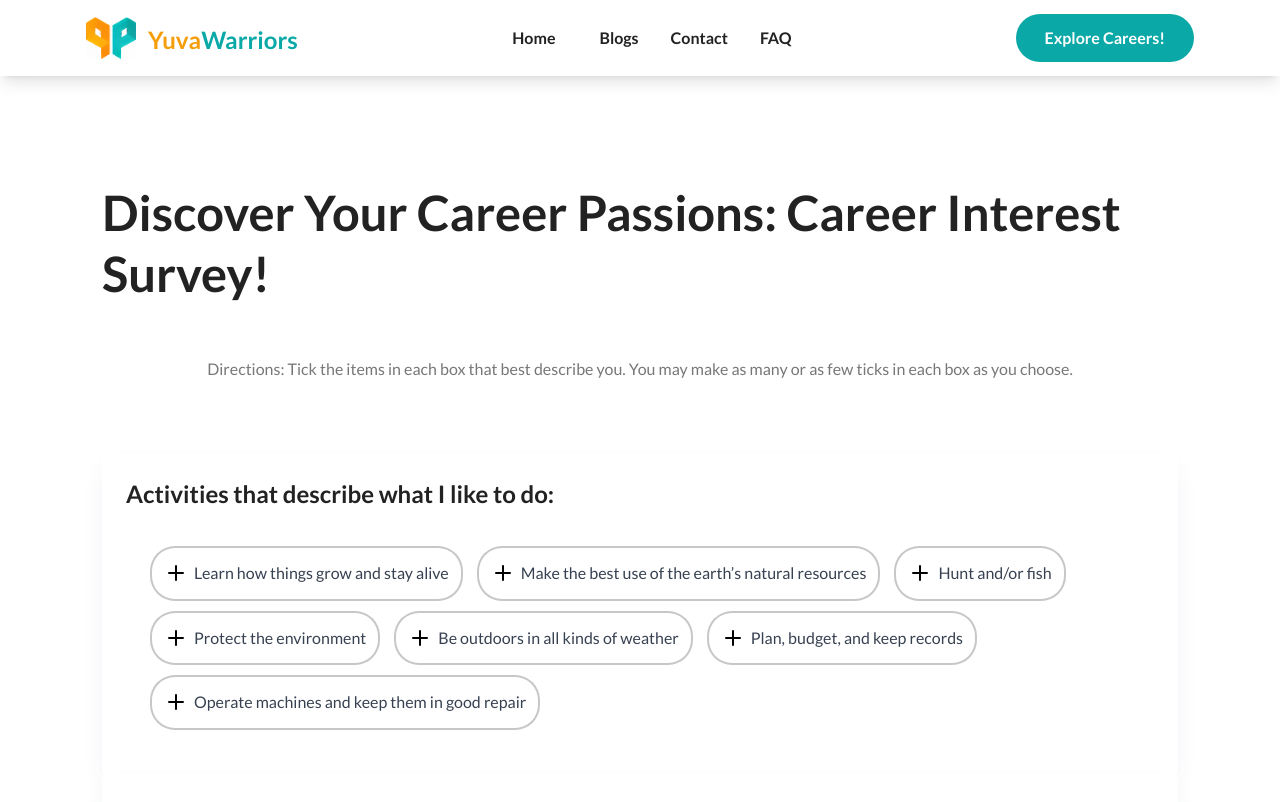
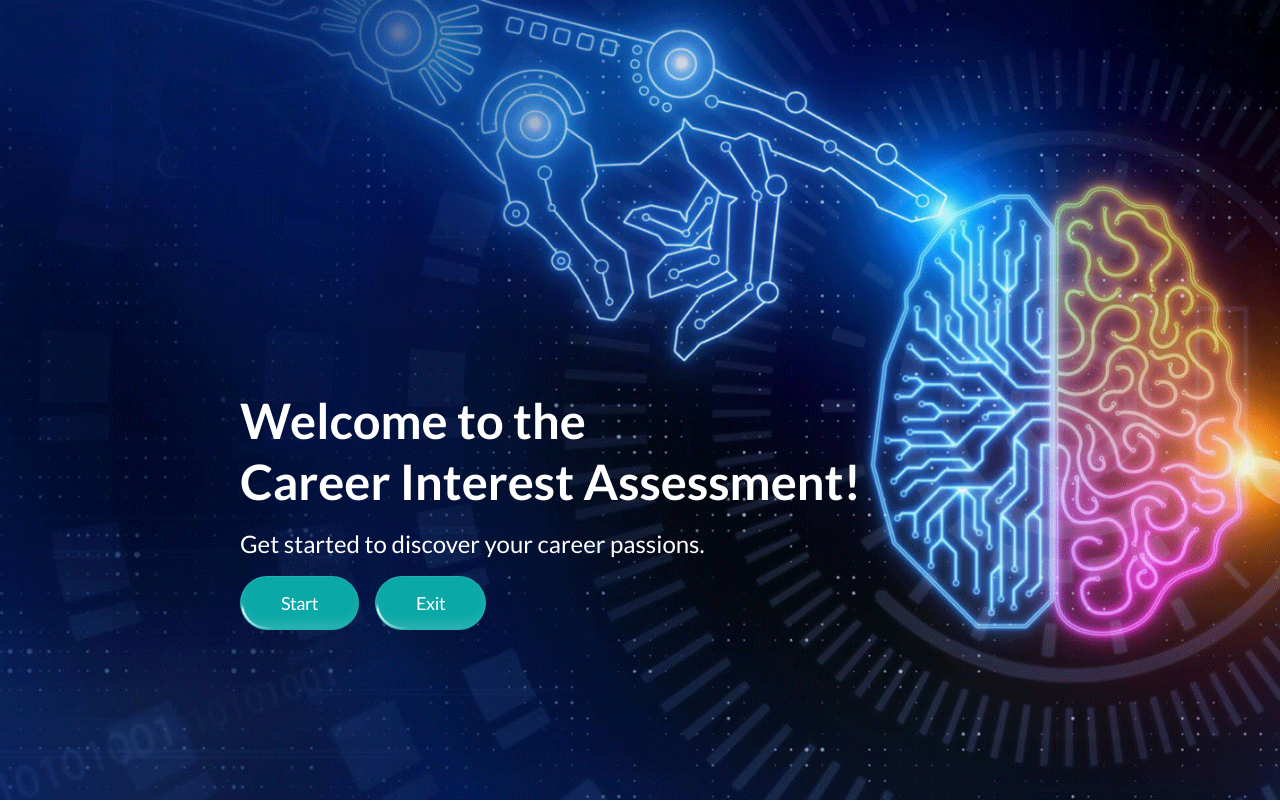
Before and after one commit to ZeroThreshold/yuvawarriors, a Next.js app: page /yuvamanthan in a window 1280 px wide. Shown: the top 802 px of the page. Built offline with nearby package versions, Linux system fonts and the light colour scheme; what tailwind-bootstrap-grid would draw is missing.

Commit message:
improved carrers page UI

```diff
--- /dev/null
+++ b/components/magicui/border-beam.js
@@ -0,0 +1,36 @@
+import { cn } from "@lib/utils/utils";
+const BorderBeam = ({
+  className,
+  size = 200,
+  duration = 15,
+  anchor = 90,
+  borderWidth = 1.5,
+  colorFrom = "#ffaa40",
+  colorTo = "#9c40ff",
+  delay = 0,
+}) => {
+  return (
+    <div
+      style={{
+        "--size": size,
+        "--duration": duration,
+        "--anchor": anchor,
+        "--border-width": borderWidth,
+        "--color-from": colorFrom,
+        "--color-to": colorTo,
+        "--delay": `-${delay}s`,
+      }}
+      className={cn(
+        "absolute inset-[0] rounded-[inherit] [border:calc(var(--border-width)*1px)_solid_transparent]",
+
+        // mask styles
+        "![mask-clip:padding-box,border-box] ![mask-composite:intersect] [mask:linear-gradient(transparent,transparent),linear-gradient(white,white)]",
+
+        // pseudo styles
+        "after:absolute after:aspect-square after:w-[calc(var(--size)*1px)] after:animate-border-beam after:[animation-delay:var(--delay)] after:[background:linear-gradient(to_left,var(--color-from),var(--color-to),transparent)] after:[offset-anchor:calc(var(--anchor)*1%)_50%] after:[offset-path:rect(0_auto_auto_0_round_calc(var(--size)*1px))]",
+        className,
+      )}
+    />
+  );
+};
+export default BorderBeam;
--- /dev/null
+++ b/components/magicui/shimmer-button.js
@@ -0,0 +1,83 @@
+import { cn } from "@lib/utils/utils";
+import React from "react";
+
+
+const ShimmerButton = React.forwardRef(
+  (
+    {
+      shimmerColor = "#ffffff",
+      shimmerSize = "0.1em",
+      shimmerDuration = "3s",
+      borderRadius = "100px",
+      background = "#0aa8a7",
+      className,
+      children,
+      ...props
+    },
+    ref,
+  ) => {
+    return (
+      <button
+        style={{
+          "--spread": "90deg",
+          "--shimmer-color": shimmerColor,
+          "--radius": borderRadius,
+          "--speed": shimmerDuration,
+          "--cut": shimmerSize,
+          "--bg": background,
+        }}
+        className={cn(
+          "group relative z-0 flex cursor-pointer items-center justify-center overflow-hidden whitespace-nowrap border border-white/10 px-6 py-3 text-white [background:var(--bg)] [border-radius:var(--radius)] dark:text-black",
+          "transform-gpu transition-transform duration-300 ease-in-out active:translate-y-[1px]",
+          className
+        )}
+        ref={ref}
+        {...props}
+      >
+        {/* spark container */}
+        <div
+          className={cn(
+            "-z-30 blur-[2px]",
+            "absolute inset-0 overflow-visible [container-type:size]"
+          )}
+        >
+          {/* spark */}
+          <div className="absolute inset-0 h-[100cqh] animate-slide [aspect-ratio:1] [border-radius:0] [mask:none]">
+            {/* spark before */}
+            <div className="animate-spin-around absolute inset-[-100%] w-auto rotate-0 [background:conic-gradient(from_calc(270deg-(var(--spread)*0.5)),transparent_0,var(--shimmer-color)_var(--spread),transparent_var(--spread))] [translate:0_0]" />
+          </div>
+        </div>
+        {children}
+
+        {/* Highlight */}
+        <div
+          className={cn(
+            "insert-0 absolute h-full w-full",
+
+            "rounded-2xl px-4 py-1.5 text-sm font-medium shadow-[inset_0_-8px_10px_#ffffff1f]",
+
+            // transition
+            "transform-gpu transition-all duration-300 ease-in-out",
+
+            // on hover
+            "group-hover:shadow-[inset_0_-6px_10px_#ffffff3f]",
+
+            // on click
+            "group-active:shadow-[inset_0_-10px_10px_#ffffff3f]"
+          )}
+        />
+
+        {/* backdrop */}
+        <div
+          className={cn(
+            "absolute -z-20 [background:var(--bg)] [border-radius:var(--radius)] [inset:var(--cut)]"
+          )}
+        />
+      </button>
+    );
+  }
+);
+
+ShimmerButton.displayName = "ShimmerButton";
+
+export default ShimmerButton;
--- a/components/yuvamanthan/DisplayQuestions.js
+++ b/components/yuvamanthan/DisplayQuestions.js
@@ -12,6 +12,7 @@ const DisplayQuestions = () => {
     results,
     setShowResults,
     showResults,
+    setstartGame
   } = useZustandStore();
   const [answers, setAnswers] = useState({});
 
@@ -48,17 +49,31 @@ const DisplayQuestions = () => {
     setResults(sortedResults);
     setShowResults(true);
   };
-
+  const handleExitClick = () => {
+    // Go back to the previous page
+    setstartGame(false);
+    console.log("setting");
+  };
   return (
     <div>
-      <div className="my-5">
+      <div className="my-5 ">
+
         {!showResults &&
           questions.map((question, i) => {
             if (i !== questionNumber) return null;
             return (
               <div key={i}>
+              <div className="bg-white p-2">
+                <div className="flex items-center bg-gray-100 p-4 rounded">
+              <div className="w-4 h-4 rounded-full bg-primary mr-2"></div>
+              <p className="whitespace-nowrap text-gray-800">
+                Directions: Tick the items in each box that best describe you. You may make as many or as few ticks in each box as you choose.
+              </p>
+            </div>
+            </div>
                 {question.questionList.map((questionItem, j) => (
-                  <div key={j} className="bg-white rounded shadow p-6">
+                  <div key={j} className="bg-white shadow p-6">
+
                     <h3 className="text-2xl font-bold mb-4">
                       {questionItem.question}
                     </h3>
@@ -88,12 +103,10 @@ const DisplayQuestions = () => {
                 ))}
                 <div className="flex gap-4 w-full">
                   <button
-                    className={`btn btn-primary mt-10  ${
-                      questionNumber == 0 ? "hidden" : "block"
-                    }`}
-                    onClick={() => decrease(1)}
+                    className={`btn btn-primary mt-10`}
+                    onClick=  {questionNumber == 0 ? handleExitClick : () => decrease(1)}
                   >
-                    back
+                    Back
                   </button>
                   <button
                     className={`btn btn-primary mt-10  ${
@@ -103,19 +116,20 @@ const DisplayQuestions = () => {
                   >
                     Next
                   </button>
-                </div>
-              </div>
-            );
-          })}
-        {!showResults && (
+                          {!showResults && (
           <div
-            className={`flex mt-4 ${questionNumber == 15 ? "block" : "hidden"}`}
+            className={`mt-10 ${questionNumber == 15 ? "block" : "hidden"}`}
           >
-            <button className="btn btn-primary w-full" onClick={onSubmit}>
+            <button className="btn btn-primary" onClick={onSubmit}>
               Submit
             </button>
           </div>
         )}
+                </div>
+
+              </div>
+            );
+          })}
         {showResults && <ShowSurveyResults results={results} />}
       </div>
     </div>
--- a/hooks/useStore.js
+++ b/hooks/useStore.js
@@ -12,4 +12,6 @@ export const useZustandStore = create((set) => ({
   setResults: (results) => set(() => ({ results })),
   showResults: false,
   setShowResults: (showResults) => set(() => ({ showResults })),
+  startGame: false,
+  setstartGame: (startGame) => set(() => ({ startGame })),
 }));
--- /dev/null
+++ b/layouts/Gameof.js
@@ -0,0 +1,96 @@
+import config from "@config/config.json";
+import { plainify } from "@lib/utils/textConverter";
+import Head from "next/head";
+import { useRouter } from "next/router";
+
+const GameBase = ({
+  title,
+  meta_title,
+  description,
+  image,
+  noindex,
+  canonical,
+  children,
+}) => {
+  const { meta_image, meta_author, meta_description } = config.metadata;
+  const { base_url } = config.site;
+  const router = useRouter();
+
+  return (
+    <>
+      <Head>
+        {/* title */}
+        <title>
+          {plainify(
+            meta_title ? meta_title : title ? title : config.site.title
+          )}
+        </title>
+
+        {/* canonical url */}
+        {canonical && <link rel="canonical" href={canonical} itemProp="url" />}
+
+        {/* noindex robots */}
+        {noindex && <meta name="robots" content="noindex,nofollow" />}
+
+        {/* meta-description */}
+        <meta
+          name="description"
+          content={plainify(description ? description : meta_description)}
+        />
+
+        {/* author from config.json */}
+        <meta name="author" content={meta_author} />
+
+        {/* og-title */}
+        <meta
+          property="og:title"
+          content={plainify(
+            meta_title ? meta_title : title ? title : config.site.title
+          )}
+        />
+
+        {/* og-description */}
+        <meta
+          property="og:description"
+          content={plainify(description ? description : meta_description)}
+        />
+        <meta property="og:type" content="website" />
+        <meta
+          property="og:url"
+          content={`${base_url}/${router.asPath.replace("/", "")}`}
+        />
+
+        {/* twitter-title */}
+        <meta
+          name="twitter:title"
+          content={plainify(
+            meta_title ? meta_title : title ? title : config.site.title
+          )}
+        />
+
+        {/* twitter-description */}
+        <meta
+          name="twitter:description"
+          content={plainify(description ? description : meta_description)}
+        />
+
+        {/* og-image */}
+        <meta
+          property="og:image"
+          content={`${base_url}${image ? image : meta_image}`}
+        />
+
+        {/* twitter-image */}
+        <meta
+          name="twitter:image"
+          content={`${base_url}${image ? image : meta_image}`}
+        />
+        <meta name="twitter:card" content="summary_large_image" />
+      </Head>
+      {/* main site */}
+      <main>{children}</main>
+    </>
+  );
+};
+
+export default GameBase;
--- /dev/null
+++ b/lib/utils/utils.js
@@ -0,0 +1,6 @@
+import clsx from "clsx";
+import { twMerge } from "tailwind-merge";
+
+export function cn(...inputs) {
+  return twMerge(clsx(...inputs));
+}
--- a/package.json
+++ b/package.json
@@ -31,10 +31,12 @@
     "@tailwindcss/forms": "^0.5.3",
     "@tailwindcss/typography": "^0.5.8",
     "autoprefixer": "^10.4.13",
+    "clsx": "^2.1.1",
     "date-fns": "^2.29.3",
     "date-fns-tz": "^1.3.7",
     "eslint": "8.29.0",
     "eslint-config-next": "13.0.6",
+    "framer-motion": "^11.1.7",
     "jshint": "^2.13.6",
     "postcss": "^8.4.19",
     "prettier": "^2.8.1",
@@ -42,6 +44,7 @@
     "sass": "^1.56.2",
     "sharp": "^0.31.2",
     "tailwind-bootstrap-grid": "^5.0.1",
+    "tailwind-merge": "^2.3.0",
     "tailwindcss": "^3.2.4"
   }
 }
--- a/pages/index.js
+++ b/pages/index.js
@@ -17,7 +17,8 @@ const Home = ({ frontmatter }) => {
 
   return (
     <Base title={title}>
-      <section className="section pb-[50px] bg-theme-light">
+
+      <section className="section pb-[50px] bg-theme-light" >
         <div className="container">
           <div className="row text-center">
             <div className="mx-auto lg:col-10">
--- a/pages/yuvamanthan/index.js
+++ b/pages/yuvamanthan/index.js
@@ -2,31 +2,32 @@ import config from "@config/config.json";
 import Base from "@layouts/Baseof";
 import DisplayQuestions from "components/yuvamanthan/DisplayQuestions";
 import { useZustandStore } from "@hooks/useStore";
-
+import GameBase from "@layouts/Gameof";
+import ShimmerButton from "components/magicui/shimmer-button";
+import BorderBeam from "components/magicui/border-beam";
 const YuvaManthan = () => {
   const { title } = config.site;
   const { showResults } = useZustandStore();
+  const { startGame, setstartGame } = useZustandStore();
 
+  const handleStartClick = () => {
+    console.log("Start")
+    setstartGame(true);
+  };
+  const handleExitClick = () => {
+    // Go back to the previous page
+    window.history.back();
+  };
   return (
-    <Base title={title}>
-      <section className="section pb-[50px]">
-        <div className="container">
+    <GameBase>
+     <section className="section pb-[50px] bg-cover bg-no-repeat h-screen bg-[url('../public/images/background.png')]">
+    {startGame ? (
+      <>
         {!showResults ? (
           <>
-              <div className="flex w-full justify-center mt-5 p-4 md:p-4">
-                <div className="mx-auto lg:col-10">
-                  <h1 className="font-primary font-bold">
-                    Discover Your Career Passions: Career Interest Survey!
-                  </h1>
-                </div>
-              </div>
-              <div className="flex w-full justify-center mt-5 p-4 md:p-4">
-                <div className="mx-auto lg:col-10">
-                  <p>
-                    Directions: Tick the items in each box that best describe
-                    you. You may make as many or as few ticks in each box as you
-                    choose.
-                  </p>
+            <div className="flex w-full mt-5 p-4 md:p-4 text-white justify-center">
+              <div className="lg:col-10">
+
               </div>
             </div>
           </>
@@ -39,14 +40,34 @@ const YuvaManthan = () => {
           </div>
         )}
         <div className="flex w-full justify-center mt-5 p-4 md:p-4">
-            <div className="mx-auto lg:col-10">
-              <DisplayQuestions />
+          <div className="mx-auto lg:col-10 ">
+\           <DisplayQuestions />
           </div>
         </div>
+      </>
+    ) : (
+      <div className="flex flex-col px-60 gap-4 w-full justify-center items-start md:mt-80">
+    <h1 className="font-primary font-bold text-white">Welcome to the <br /> Career  Interest Assessment!</h1>
+    <p className="text-white text-2xl">Get started to discover your career passions.</p>
+    <div className="flex space-x-4">
+      <ShimmerButton className="shadow-2xl px-10"  onClick={handleStartClick}>
+        <span className="whitespace-pre-wrap text-center text-sm font-medium leading-none tracking-tight text-white dark:from-white dark:to-slate-900/10 lg:text-lg">
+          Start
+        </span>
+      </ShimmerButton>
+      <ShimmerButton className="shadow-2xl px-10" onClick={handleExitClick}>
+        <span className="whitespace-pre-wrap text-center text-sm font-medium leading-none tracking-tight text-white dark:from-white dark:to-slate-900/10 lg:text-lg">
+          Exit
+        </span>
+      </ShimmerButton>
   </div>
+</div>
+
+    )}
 </section>
-    </Base>
+</GameBase>
   );
+
 };
 
 export default YuvaManthan;
--- a/tailwind.config.js
+++ b/tailwind.config.js
@@ -69,6 +69,37 @@ module.exports = {
         primary: [fontPrimary, fontPrimaryType],
         secondary: [fontSecondary, fontSecondaryType],
       },
+      animation: {
+        "spin-around": "spin-around calc(var(--speed) * 2) infinite linear",
+        slide: "slide var(--speed) ease-in-out infinite alternate",
+        "border-beam": "border-beam calc(var(--duration)*1s) infinite linear",
+      },
+      keyframes: {
+        "spin-around": {
+          "0%": {
+            transform: "translateZ(0) rotate(0)",
+          },
+          "15%, 35%": {
+            transform: "translateZ(0) rotate(90deg)",
+          },
+          "65%, 85%": {
+            transform: "translateZ(0) rotate(270deg)",
+          },
+          "100%": {
+            transform: "translateZ(0) rotate(360deg)",
+          },
+        },
+        "border-beam": {
+          "100%": {
+            "offset-distance": "100%",
+          },
+        },
+        slide: {
+          to: {
+            transform: "translate(calc(100cqw - 100%), 0)",
+          },
+        },
+      },
     },
   },
   plugins: [
```
Also changed, not shown: public/images/background.png (added), 1 other file (tests, documents, lock files or other folders). Lines whose indentation alone changed are shown as unchanged.
